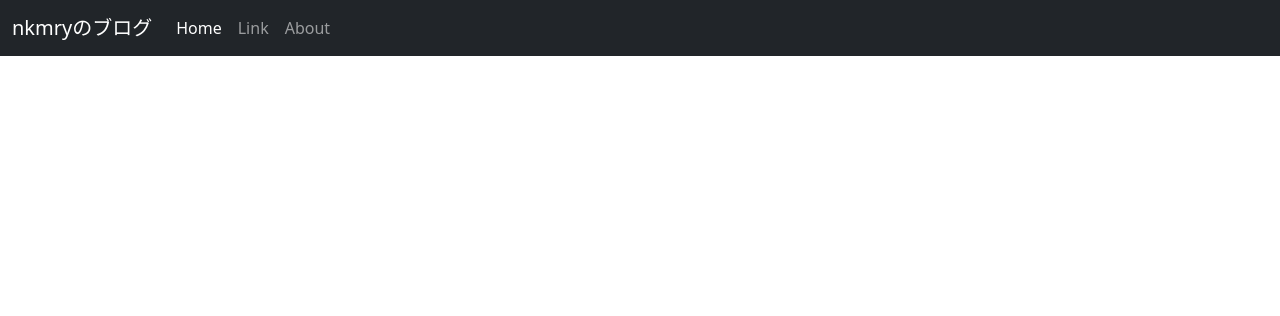
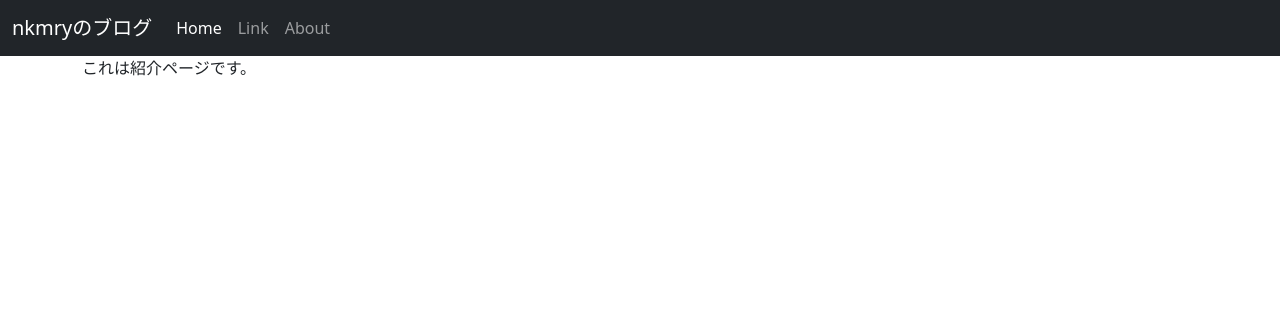
Before and after one commit to nari2239/myblogapp, a Django app: page /posts/about/ in a window 1280 px wide. Shown: the top 316 px of the page. Run offline with Django 3.2, Linux system fonts and the light colour scheme.

Commit message:
container部分を追加

```diff
--- a/posts/templates/posts/about.html
+++ b/posts/templates/posts/about.html
@@ -28,3 +28,6 @@
       </div>
     </div>
   </nav>
+  <div class="container">
+    <p>これは紹介ページです。</p>
+  </div>
```
